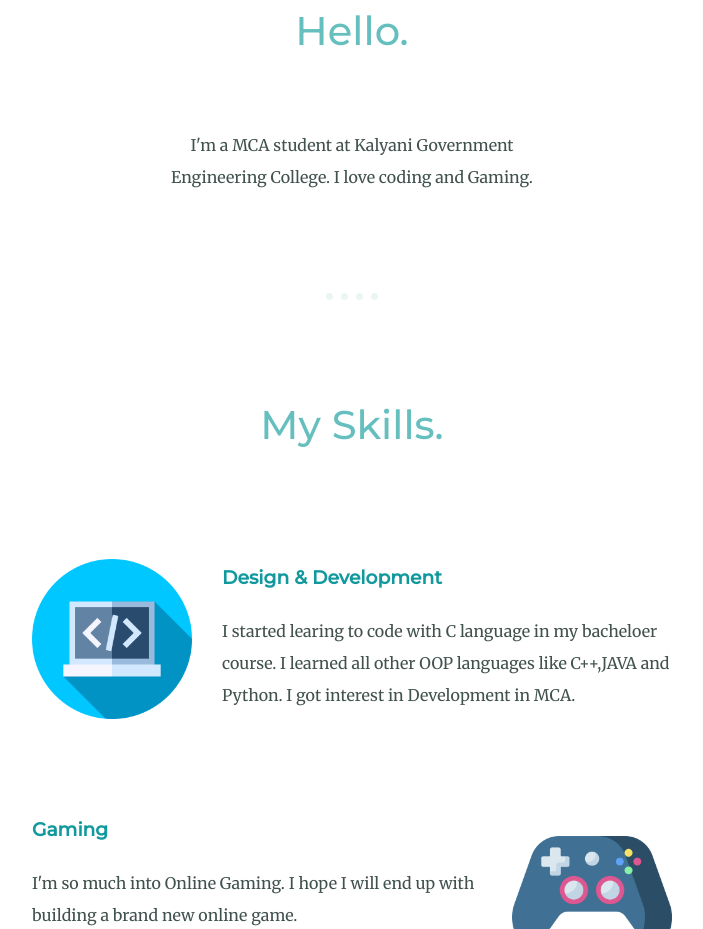
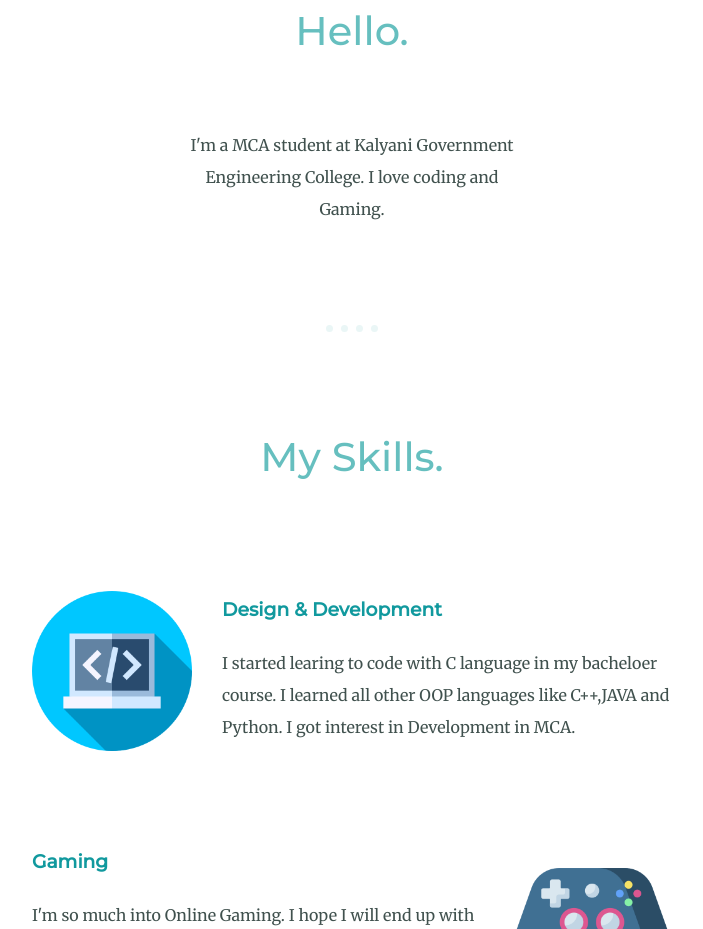
Before and after one commit to RupaNayak/Rupa-Nayak, a plain HTML site: page index.html in a window 1280 px wide. Shown: the part 1140-2069 px from the top of the page, without its empty margins (288-991 px from the left). Drawn offline with Linux system fonts and the light colour scheme.

Commit message:
Update styles.css

```diff
--- a/css/styles.css
+++ b/css/styles.css
@@ -80,7 +80,7 @@ hr{
 }
 .profile-description{
   color:#40514E;
-  width:30%;
+  width:28%;
   margin:5% auto;
 }
 .bottom-container{
```
